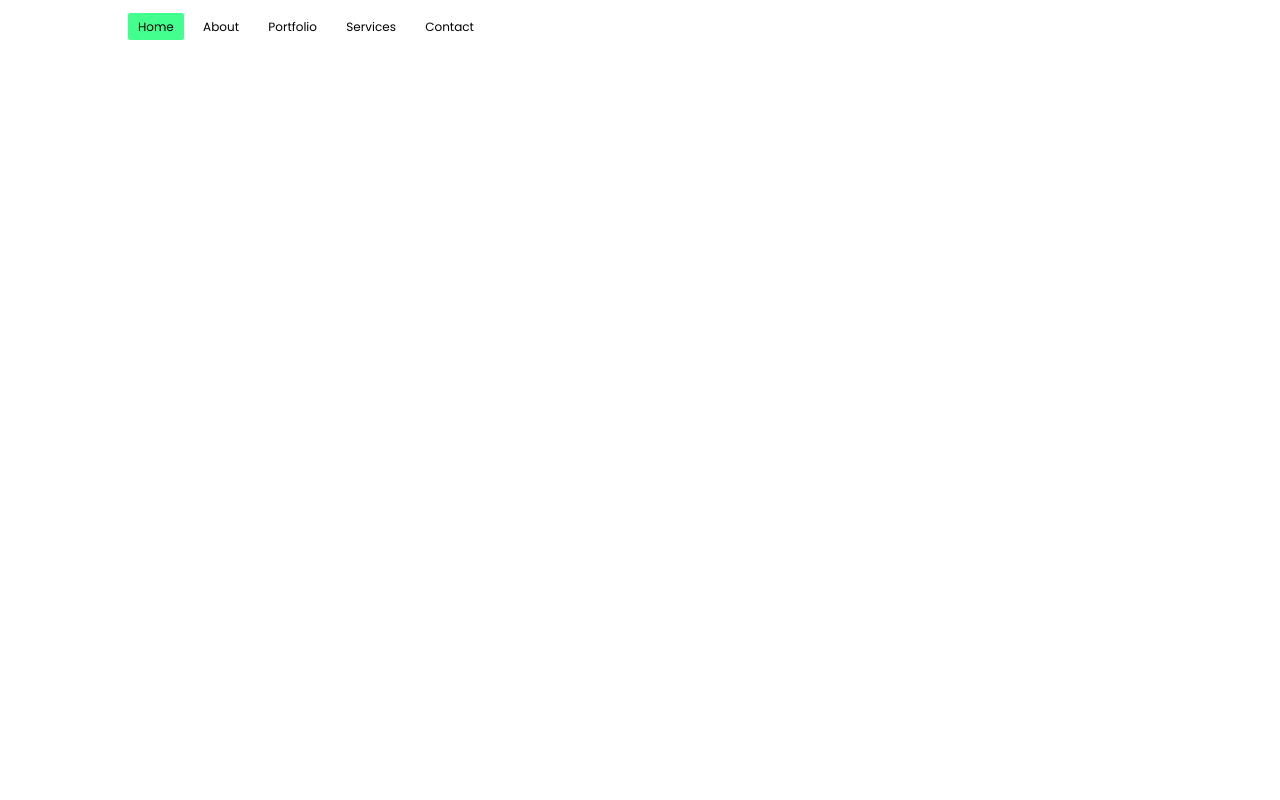
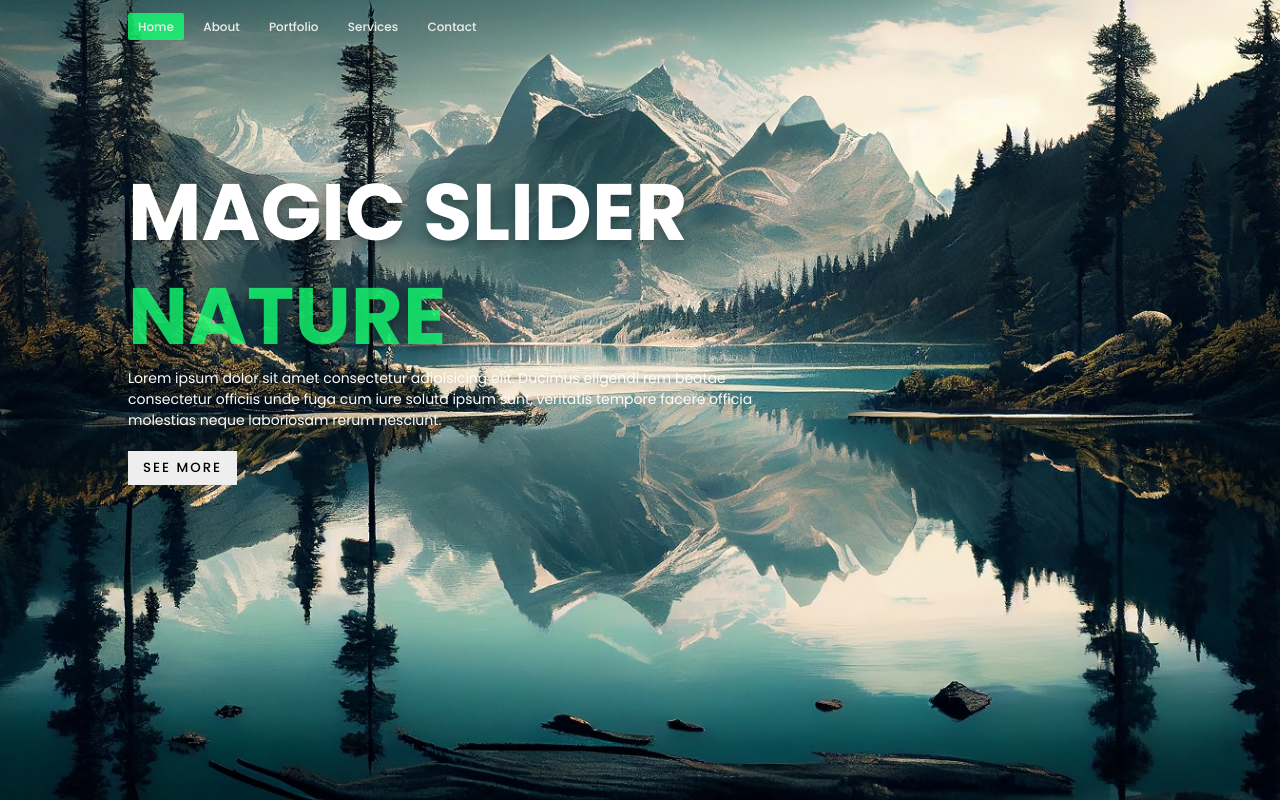
Before and after one commit to fayez-morsel/session-010-image-slider, a plain HTML site: page index.html in a window 1280 px wide. Drawn offline with Linux system fonts and the light colour scheme.

Commit message:
slider section structure & css

```diff
--- a/index.html
+++ b/index.html
@@ -18,8 +18,89 @@
     </header>
 
     <div class="slider">
-      <div class="list"></div>
-      <div class="thumbnail"></div>
+      <div class="list">
+        <div class="item">
+          <img src="img1.jpg" alt="Image 1" />
+          <div class="content">
+            <div class="title">MAGIC SLIDER</div>
+            <div class="type">FLOWER</div>
+            <div class="description">
+              Lorem ipsum dolor sit amet consectetur adipisicing elit. Ducimus
+              eligendi rem beatae consectetur officiis unde fuga cum iure soluta
+              ipsum sunt, veritatis tempore facere officia molestias neque
+              laboriosam rerum nesciunt.
+            </div>
+            <div class="button">
+              <button class="btn">SEE MORE</button>
+            </div>
+          </div>
+        </div>
+
+        <div class="item">
+          <img src="img2.jpg" alt="Image 1" />
+          <div class="content">
+            <div class="title">MAGIC SLIDER</div>
+            <div class="type">NATURE</div>
+            <div class="description">
+              Lorem ipsum dolor sit amet consectetur adipisicing elit. Ducimus
+              eligendi rem beatae consectetur officiis unde fuga cum iure soluta
+              ipsum sunt, veritatis tempore facere officia molestias neque
+              laboriosam rerum nesciunt.
+            </div>
+            <div class="button">
+              <button class="btn">SEE MORE</button>
+            </div>
+          </div>
+        </div>
+
+        <div class="item">
+          <img src="img4.jpg" alt="Image 1" />
+          <div class="content">
+            <div class="title">MAGIC SLIDER</div>
+            <div class="type">PLANT</div>
+            <div class="description">
+              Lorem ipsum dolor sit amet consectetur adipisicing elit. Ducimus
+              eligendi rem beatae consectetur officiis unde fuga cum iure soluta
+              ipsum sunt, veritatis tempore facere officia molestias neque
+              laboriosam rerum nesciunt.
+            </div>
+            <div class="button">
+              <button class="btn">SEE MORE</button>
+            </div>
+          </div>
+        </div>
+
+        <div class="item">
+          <img src="img3.jpg" alt="Image 1" />
+          <div class="content">
+            <div class="title">MAGIC SLIDER</div>
+            <div class="type">NATURE</div>
+            <div class="description">
+              Lorem ipsum dolor sit amet consectetur adipisicing elit. Ducimus
+              eligendi rem beatae consectetur officiis unde fuga cum iure soluta
+              ipsum sunt, veritatis tempore facere officia molestias neque
+              laboriosam rerum nesciunt.
+            </div>
+            <div class="button">
+              <button class="btn">SEE MORE</button>
+            </div>
+          </div>
+        </div>
+      </div>
+      <div class="thumbnail">
+        <div class="item">
+          <img src="img1.jpg" alt="Thumbnail 1" />
+        </div>
+        <div class="item">
+          <img src="img2.jpg" alt="Thumbnail 2" />
+        </div>
+        <div class="item">
+          <img src="img4.jpg" alt="Thumbnail 3" />
+        </div>
+        <div class="item">
+          <img src="img3.jpg" alt="Thumbnail 4" />
+        </div>
+      </div>
       <div class="nextPrevArrows"></div>
     </div>
 
--- a/style.css
+++ b/style.css
@@ -14,6 +14,8 @@ a {
     text-decoration: none;
 }
 
+/* Header  */
+
 header {
     width: 1140px;
     max-width: 80%;
@@ -26,11 +28,12 @@ header {
 }
 
 header nav a {
-    color: #000;
+    color: #eee;
     margin-right: 5px;
     padding: 5px 10px;
     font-family: poppins, sans-serif;
     font-size: 12px;
+    font-weight: 500;
     transition: 0.2s;
 }
 
@@ -38,3 +41,74 @@ header nav a.active, header nav a:hover {
     background: #14ff72cb;
     border-radius: 2px;
 }
+
+/* slider  */
+
+.slider {
+    width: 100vw;
+    height: 100vh;
+    overflow: hidden;
+    position: relative;
+    margin-top: -50px;
+}
+
+.slider .list .item {
+    width: 100%;
+    height: 100%;
+    position: absolute;
+    inset: 0 0 0 0;
+}
+
+.slider .list .item img {
+    width: 100%;
+    height: 100%;
+    object-fit: cover;
+}
+
+.slider .list .item .content {
+    position: absolute;
+    top: 20%;
+    width: 1140px;
+    max-width: 80%;
+    left:50%;
+    transform: translateX(-50%);
+    padding-right: 30%;
+    box-sizing: border-box;
+    color: #fff;
+    text-shadow: 0 5px 10px #0004;
+}
+
+.slider .list .item .content .title,
+.slider .list .item .content .type {
+    font-size: 5em;
+    font-weight: bold;
+    line-height: 1.3em;
+}
+
+.slider .list .item .content .type {
+    color: #14ff72cb;
+}
+
+.slider .list .item .content .description {
+    font-size: 14px;
+}
+
+.slider .list .item .content .button {
+    margin-top: 20px;
+}
+
+.slider .list .item .content .button button {
+    border:none;
+    background-color: #eee;
+    padding: 7px 15px;
+    font-family: "poppins", sans-serif;
+    font-weight: 500;
+    cursor: pointer;
+    letter-spacing: 2px;
+    transition: 0.4s;
+}
+
+.slider .list .item .content .button button:hover {
+    background-color: #14ff72cb;
+    color: #eee;
+}
```
